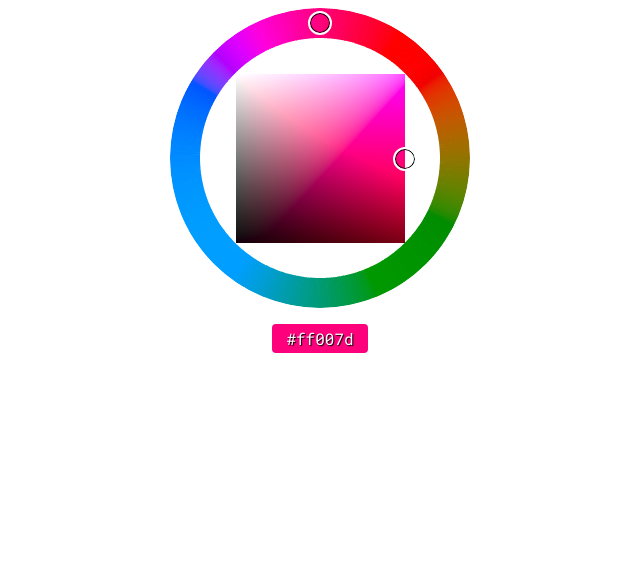
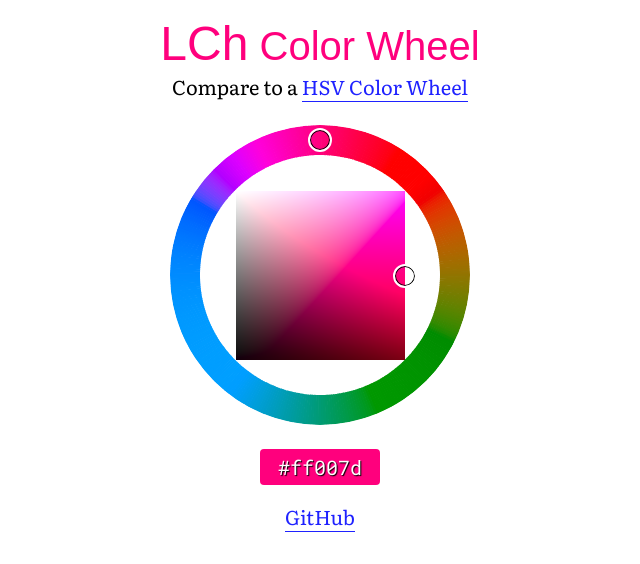
Before and after one commit to luncheon/lch-color-wheel, a website: page index.html in a window 1280 px wide. Shown: the whole page, without its empty margins (320-960 px from the left). Drawn offline with Linux system fonts and the light colour scheme; a web font is replaced by a local one.

Commit message:
update demo

```diff
--- a/index.html
+++ b/index.html
@@ -4,18 +4,44 @@
     <meta charset="utf-8">
     <meta http-equiv="X-UA-Compatible" content="IE=edge">
     <meta name="viewport" content="width=device-width, initial-scale=1.0">
-    <link rel="preconnect" href="https://fonts.gstatic.com/" crossorigin>
-    <link rel="stylesheet" href="https://fonts.googleapis.com/css?family=Roboto+Mono">
+    <title>LCh Color Wheel</title>
+    <meta name="description" content="a wheel-style color picker based on CIE L*C*h color space">
+    <link rel="icon" type="image/png" href="favicon.png">
+    <link rel="preconnect" href="https://fonts.gstatic.com" crossorigin>
+    <link rel="stylesheet" href="https://fonts.googleapis.com/css2?family=MuseoModerno&family=Roboto+Mono&family=Literata">
     <style>
       * {
         box-sizing: border-box;
+        margin: 0;
+      }
+      body {
+        font-family: 'Literata', sans-serif;
+        font-size: 1.25rem;
+      }
+      h1 {
+        font-family: 'MuseoModerno', sans-serif;
+        font-weight: 400;
+        font-size: 2.5rem;
+      }
+      h1 > strong {
+        font-weight: 400;
+        font-size: 3rem;
+      }
+      a {
+        color: hsl(239, 100.00%,  56%);
+        text-decoration: none;
+        border-bottom: 1px solid;
+      }
+      @media (hover: hover) {
+        a:hover {
+          color: hsl(239, 100.00%,  80%);
+        }
       }
       input {
         border: none;
         font-family: 'Roboto Mono', monospace;
         font-size: inherit;
         line-height: 1;
-        margin: 0;
         width: 6em;
         padding: .25em;
         border-radius: 4px;
@@ -25,9 +51,16 @@
       }
     </style>
   </head>
-  <body style="display: flex; flex-direction: column; align-items: center;">
-    <div id="color-wheel-container" style="line-height: 0; margin-bottom: 16px;"></div>
+  <body style="margin: 16px 0; text-align: center;">
+    <h1>
+      <strong>LCh</strong> Color Wheel
+    </h1>
+    <p>Compare to a <a href="https://luncheon.github.io/reinvented-color-wheel/">HSV Color Wheel</a></p>
+    <div id="color-wheel-container" style="line-height: 0; margin: 24px 0;"></div>
     <input id="hex">
+    <aside style="margin: 16px 0;">
+      <a href="https://github.com/luncheon/lch-color-wheel">GitHub</a>
+    </aside>
     <script src="index.iife.js"></script>
     <script>
       {
@@ -42,6 +75,7 @@
           const hexElement = document.getElementById('hex')
           hexElement.value = hex
           hexElement.style.background = hex
+          document.getElementsByTagName('h1')[0].style.color = hex
         }
         window.lchColorWheel = new LchColorWheel({
           appendTo: document.getElementById('color-wheel-container'),
```
Also changed, not shown: favicon.png (added).
